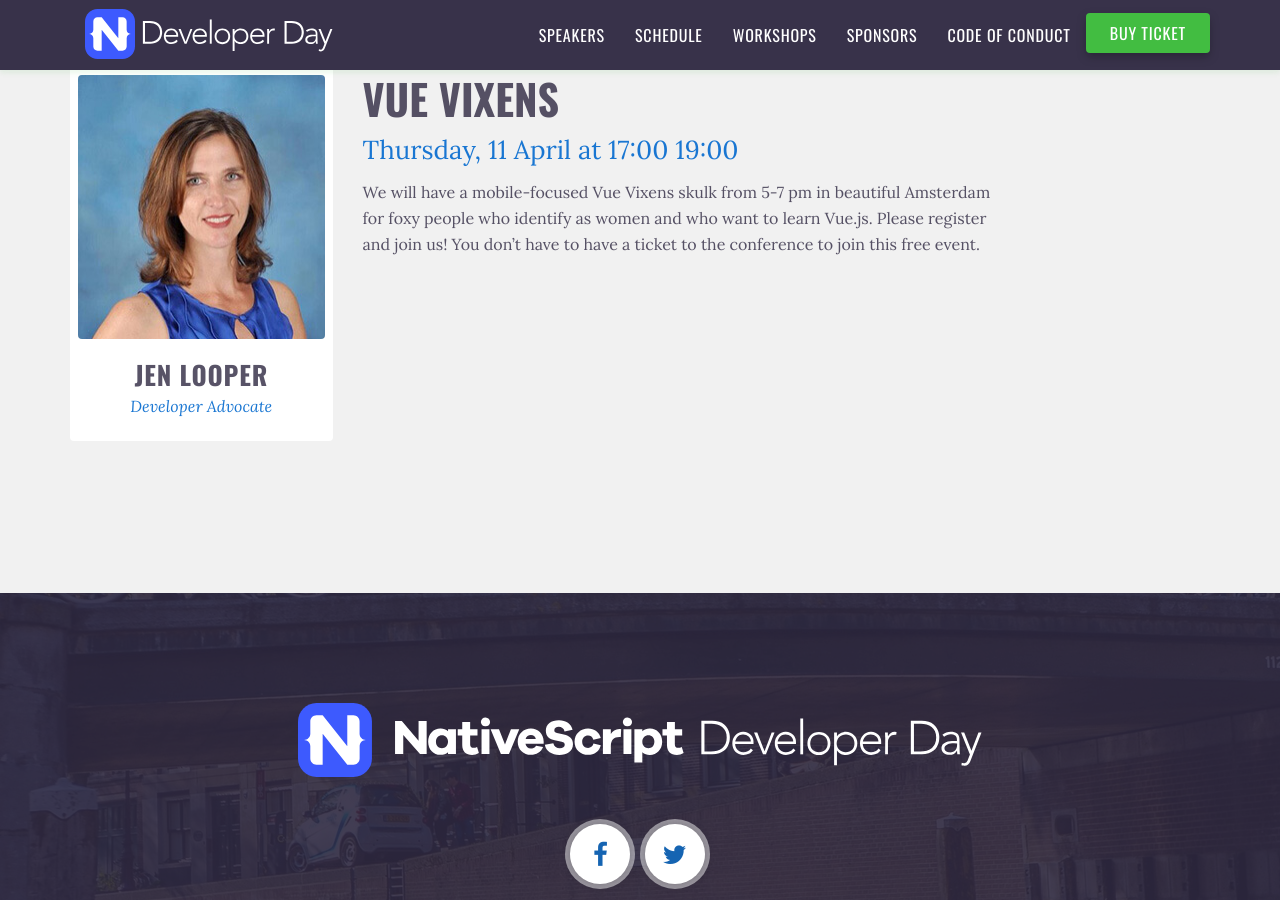
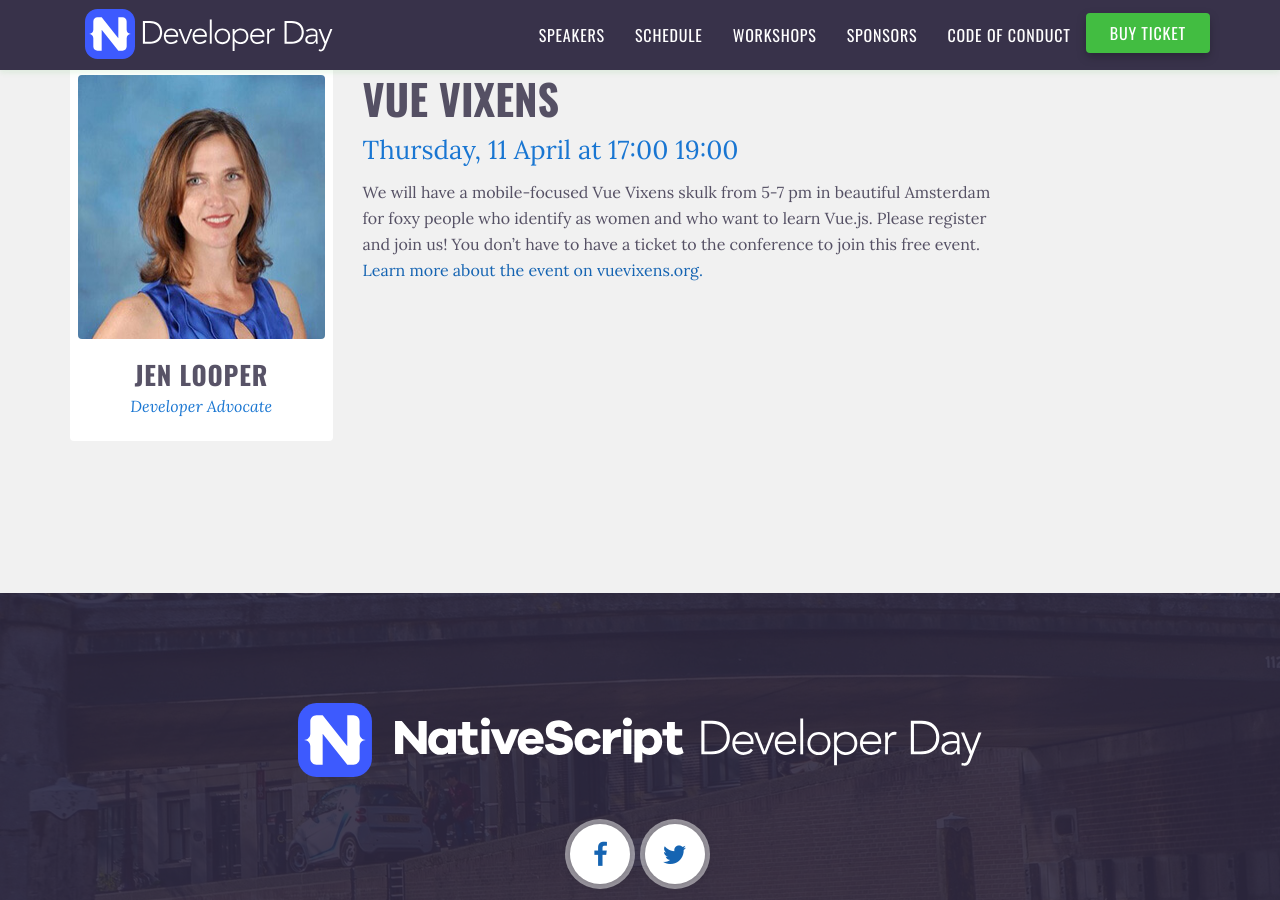
Before and after one commit to sebawita/nativescript-dev-day, a Jekyll site: the page built from schedule/session-day1-workshop-vuevixens.md, in a window 1280 px wide and 900 px high, scrolled down 411 px. Built offline with Jekyll 4.4.1, drawn with Linux system fonts in a browser that asks for light colours.

Commit message:
more vv changes

```diff
--- a/schedule/session-day1-workshop-vuevixens.md
+++ b/schedule/session-day1-workshop-vuevixens.md
@@ -9,4 +9,4 @@
 index: 3.1
 ---
 
-We will have a mobile-focused Vue Vixens skulk from 5-7 pm in beautiful Amsterdam for foxy people who identify as women and who want to learn Vue.js. Please register and join us! You don't have to have a ticket to the conference to join this free event.
+We will have a mobile-focused Vue Vixens skulk from 5-7 pm in beautiful Amsterdam for foxy people who identify as women and who want to learn Vue.js. Please register and join us! You don't have to have a ticket to the conference to join this free event. [Learn more about the event on vuevixens.org.](https://vuevixens.org/events/nsdevdayams2019)
```
